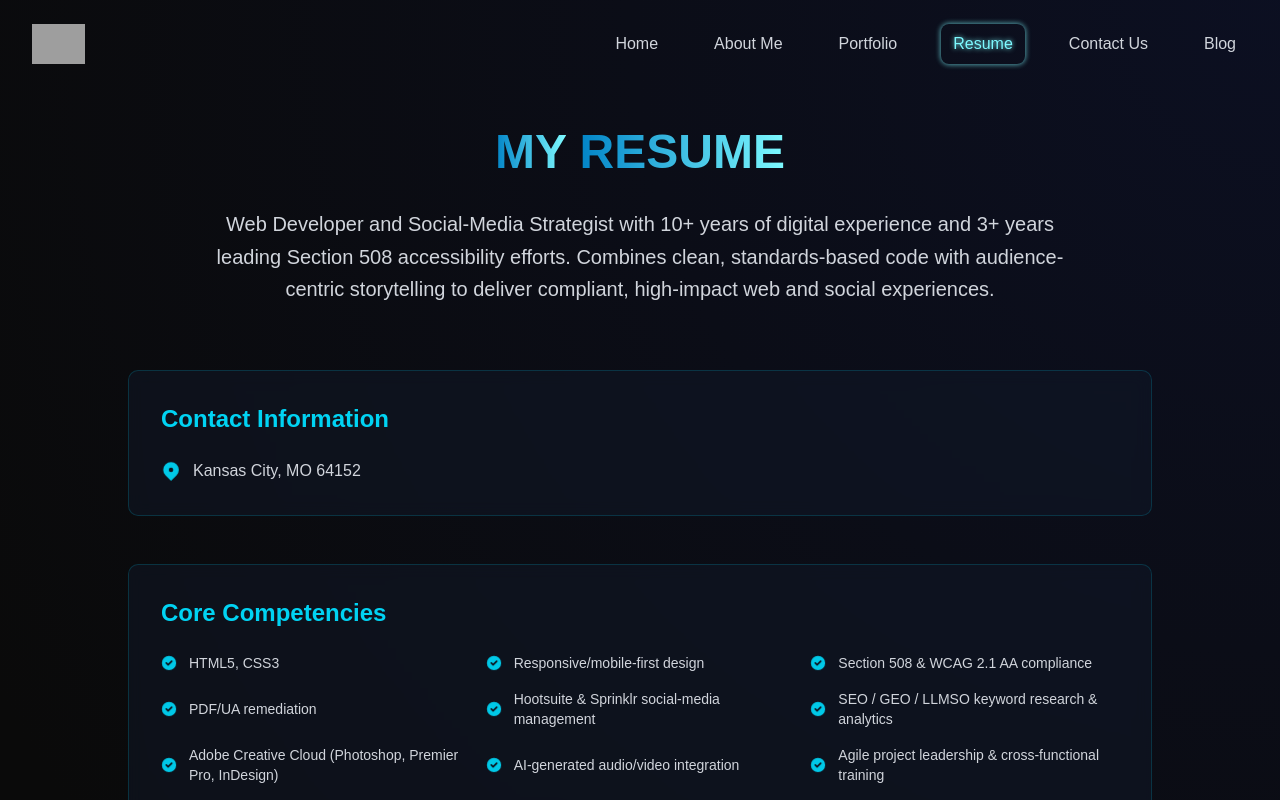
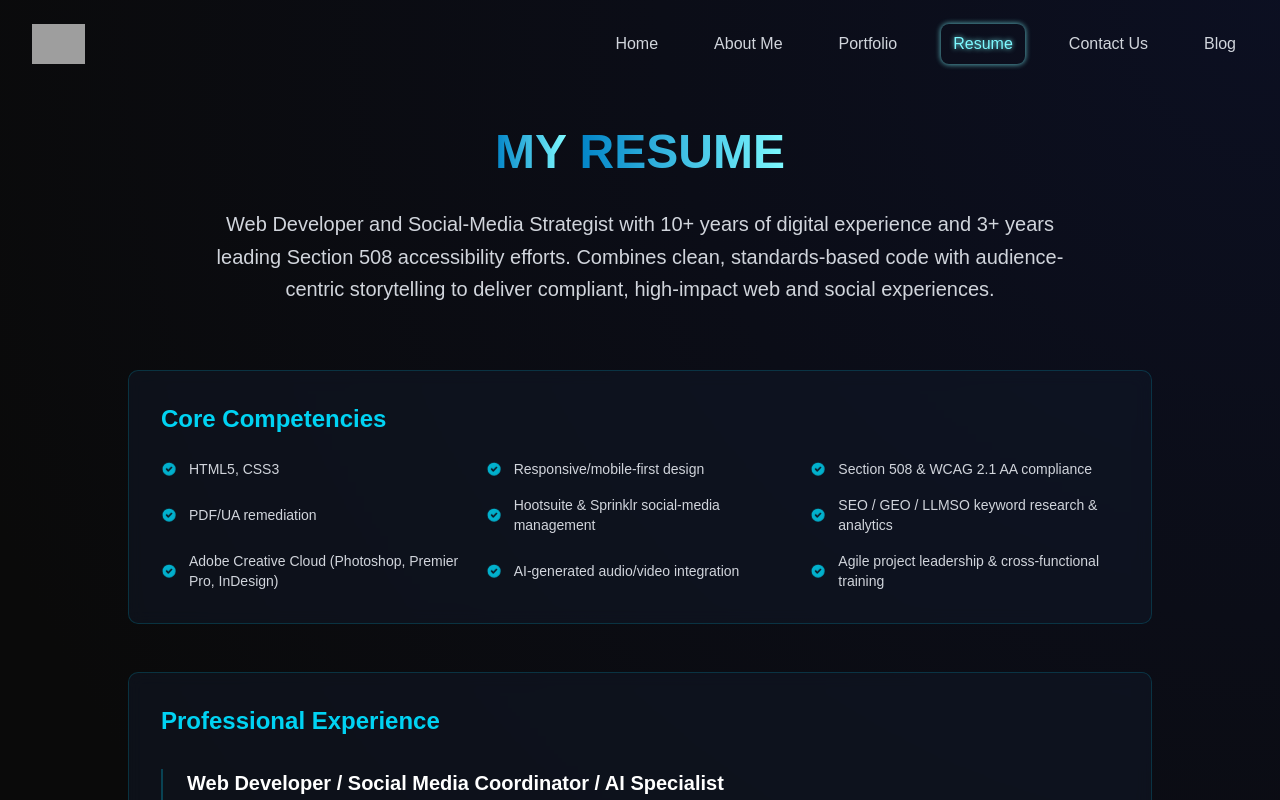
Before and after one commit to gmena82/gerardo-portfolio, a React (Vite) app: page /resume in a window 1280 px wide. Shown: the top 800 px of the page. Built offline with nearby package versions, Linux system fonts and the light colour scheme; grey boxes are pictures that could not be loaded.

Commit message:
Security improvements: Remove personal info, add rate limiting, clean up unused API files

```diff
--- a/api/contact.js
+++ /dev/null
@@ -1,117 +0,0 @@
-// Vercel Serverless Function for Contact Form
-// This function handles form submissions and sends emails using Resend
-
-export default async function handler(req, res) {
-  // Only allow POST requests
-  if (req.method !== 'POST') {
-    return res.status(405).json({
-      success: false,
-      message: 'Method not allowed. Please use POST.'
-    });
-  }
-
-  try {
-    const { name, email, subject, message } = req.body;
-
-    // Validate required fields
-    if (!name || !email || !message) {
-      return res.status(400).json({
-        success: false,
-        message: 'Please fill in all required fields (name, email, message).'
-      });
-    }
-
-    // Validate email format
-    const emailRegex = /^[^\s@]+@[^\s@]+\.[^\s@]+$/;
-    if (!emailRegex.test(email)) {
-      return res.status(400).json({
-        success: false,
-        message: 'Please enter a valid email address.'
-      });
-    }
-
-    // For now, we'll use a simple approach that works without external dependencies
-    // In production, you would use Resend or another email service
-
-    // Create email content
-    const emailContent = {
-      to: 'Gerardomena82@live.com',
-      from: email,
-      subject: subject || 'New Contact Form Submission',
-      html: `
-        <div style="font-family: Arial, sans-serif; max-width: 600px; margin: 0 auto; padding: 20px; background-color: #f9f9f9;">
-          <div style="background: linear-gradient(135deg, #1a1a2e 0%, #16213e 100%); padding: 30px; border-radius: 10px; color: white;">
-            <h2 style="color: #7df9ff; margin-bottom: 20px; font-size: 24px;">New Contact Form Submission</h2>
-
-            <div style="background-color: rgba(125, 249, 255, 0.1); padding: 20px; border-radius: 8px; border-left: 4px solid #7df9ff; margin-bottom: 20px;">
-              <h3 style="color: #7df9ff; margin-top: 0;">Contact Information</h3>
-              <p><strong>Name:</strong> ${name}</p>
-              <p><strong>Email:</strong> ${email}</p>
-              <p><strong>Subject:</strong> ${subject || 'No subject provided'}</p>
-            </div>
-
-            <div style="background-color: rgba(255, 61, 104, 0.1); padding: 20px; border-radius: 8px; border-left: 4px solid #ff3d68;">
-              <h3 style="color: #ff3d68; margin-top: 0;">Message</h3>
-              <p style="line-height: 1.6; white-space: pre-wrap;">${message}</p>
-            </div>
-
-            <div style="margin-top: 30px; padding-top: 20px; border-top: 1px solid rgba(125, 249, 255, 0.3); text-align: center;">
-              <p style="color: #888; font-size: 14px;">
-                This message was sent from your portfolio contact form at ${new Date().toLocaleString()}
-              </p>
-            </div>
-          </div>
-        </div>
-      `
-    };
-
-    // Log the contact attempt (in production, you'd send the actual email here)
-    console.log('Contact form submission:', {
-      name,
-      email,
-      subject,
-      message,
-      timestamp: new Date().toISOString()
-    });
-
-    // For demo purposes, we'll simulate successful email sending
-    // In production, replace this with actual Resend API call:
-    /*
-    const { Resend } = require('resend');
-    const resend = new Resend(process.env.RESEND_API_KEY);
-
-    const { data, error } = await resend.emails.send({
-      from: 'contact@yourdomain.com',
-      to: ['Gerardomena82@live.com'],
-      subject: emailContent.subject,
-      html: emailContent.html,
-      reply_to: email
-    });
-
-    if (error) {
-      throw new Error(error.message);
-    }
-    */
-
-    // Return success response
-    return res.status(200).json({
-      success: true,
-      message: 'Thank you for your message! I\'ll get back to you within 24 hours.',
-      data: {
-        name,
-        email,
-        subject: subject || 'Contact Form Submission',
-        timestamp: new Date().toISOString()
-      }
-    });
-
-  } catch (error) {
-    console.error('Contact form error:', error);
-
-    return res.status(500).json({
-      success: false,
-      message: 'Sorry, there was an error sending your message. Please try again or email me directly at Gerardomena82@live.com.',
-      error: process.env.NODE_ENV === 'development' ? error.message : undefined
-    });
-  }
-}
--- a/src/pages/Contact.jsx
+++ b/src/pages/Contact.jsx
@@ -1,4 +1,4 @@
-import { useState } from 'react'
+import { useState, useEffect } from 'react'
 
 import usePageMetadata from '../hooks/usePageMetadata'
 
@@ -21,6 +21,31 @@ function Contact() {
   const [isSubmitting, setIsSubmitting] = useState(false)
   const [submitStatus, setSubmitStatus] = useState('')
   const [statusMessage, setStatusMessage] = useState('')
+  const [rateLimitRemaining, setRateLimitRemaining] = useState(null)
+
+  // Rate limiting: Check localStorage for recent submission
+  useEffect(() => {
+    const lastSubmission = localStorage.getItem('lastContactSubmission')
+    if (lastSubmission) {
+      const timeSinceLastSubmit = Date.now() - parseInt(lastSubmission)
+      const cooldownPeriod = 60000 // 1 minute cooldown
+      if (timeSinceLastSubmit < cooldownPeriod) {
+        setRateLimitRemaining(Math.ceil((cooldownPeriod - timeSinceLastSubmit) / 1000))
+      }
+    }
+  }, [])
+
+  // Update countdown timer
+  useEffect(() => {
+    if (rateLimitRemaining && rateLimitRemaining > 0) {
+      const timer = setTimeout(() => {
+        setRateLimitRemaining(rateLimitRemaining - 1)
+      }, 1000)
+      return () => clearTimeout(timer)
+    } else if (rateLimitRemaining === 0) {
+      setRateLimitRemaining(null)
+    }
+  }, [rateLimitRemaining])
 
   const handleChange = (e) => {
     setFormData({
@@ -31,6 +56,14 @@ function Contact() {
 
   const handleSubmit = async (e) => {
     e.preventDefault()
+
+    // Check rate limit
+    if (rateLimitRemaining) {
+      setSubmitStatus('error')
+      setStatusMessage(`Please wait ${rateLimitRemaining} seconds before submitting again.`)
+      return
+    }
+
     setIsSubmitting(true)
     setSubmitStatus('')
     setStatusMessage('')
@@ -55,6 +88,9 @@ function Contact() {
         setSubmitStatus('success')
         setStatusMessage('Thank you for your message! I\'ll get back to you within 24 hours.')
         setFormData({ name: '', email: '', phone: '', subject: '', message: '' })
+        // Set rate limit after successful submission
+        localStorage.setItem('lastContactSubmission', Date.now().toString())
+        setRateLimitRemaining(60) // 60 seconds cooldown
       } else {
         const result = await response.json()
         setSubmitStatus('error')
@@ -64,7 +100,7 @@ function Contact() {
     } catch (error) {
       console.error('Form submission error:', error)
       setSubmitStatus('error')
-      setStatusMessage('Network error. Please check your connection and try again, or email me directly at Gerardomena82@live.com.')
+      setStatusMessage('Network error. Please check your connection and try again.')
     } finally {
       setIsSubmitting(false)
     }
@@ -190,10 +226,12 @@ function Contact() {
               </div>
               <button
                 type="submit"
-                disabled={isSubmitting}
+                disabled={isSubmitting || rateLimitRemaining}
                 className="w-full btn-primary-glow bg-gradient-to-r from-cyan-400 to-blue-500 text-white font-bold py-3 px-8 rounded-lg transition-all duration-300 transform hover:scale-105 disabled:opacity-50 disabled:cursor-not-allowed disabled:transform-none"
               >
-                {isSubmitting ? (
+                {rateLimitRemaining ? (
+                  `Please wait ${rateLimitRemaining}s before submitting again`
+                ) : isSubmitting ? (
                   <div className="flex items-center justify-center gap-2">
                     <svg className="animate-spin h-4 w-4" fill="none" viewBox="0 0 24 24">
                       <circle className="opacity-25" cx="12" cy="12" r="10" stroke="currentColor" strokeWidth="4"></circle>
@@ -206,18 +244,6 @@ function Contact() {
                 )}
               </button>
             </form>
-
-            <div className="mt-6 p-4 bg-gray-800/30 rounded-lg border border-gray-600/30">
-              <div className="flex items-center gap-2">
-                <svg className="w-4 h-4 text-cyan-400" fill="currentColor" viewBox="0 0 20 20">
-                  <path d="M2.003 5.884L10 9.882l7.997-3.998A2 2 0 0016 4H4a2 2 0 00-1.997 1.884z"></path>
-                  <path d="M18 8.118l-8 4-8-4V14a2 2 0 002 2h12a2 2 0 002-2V8.118z"></path>
-                </svg>
-                <p className="text-gray-400 text-sm">
-                  Direct email: <a href="mailto:Gerardomena82@live.com" className="text-cyan-400 hover:text-cyan-300 transition-colors">Gerardomena82@live.com</a>
-                </p>
-              </div>
-            </div>
           </div>
 
           {/* Contact Information */}
--- a/src/pages/Resume.jsx
+++ b/src/pages/Resume.jsx
@@ -159,48 +159,6 @@ function Resume() {
           </p>
         </motion.div>
 
-        {/* Contact Information */}
-        <motion.div
-          className="bg-gray-900/50 backdrop-blur-sm border border-cyan-500/20 rounded-lg p-8 mb-12"
-          initial={{ opacity: 0, y: 40 }}
-          whileInView={{ opacity: 1, y: 0 }}
-          transition={{ duration: 0.6, ease: 'easeOut', delay: 0.1 }}
-          viewport={viewport}
-        >
-          <h2 className="font-orbitron text-2xl font-bold text-cyan-400 mb-6">Contact Information</h2>
-          <div className="grid md:grid-cols-2 gap-6 text-gray-300">
-            {[
-              {
-                label: 'Kansas City, MO 64152',
-                icon: (
-                  <path
-                    fillRule="evenodd"
-                    d="M5.05 4.05a7 7 0 119.9 9.9L10 18.9l-4.95-4.95a7 7 0 010-9.9zM10 11a2 2 0 100-4 2 2 0 000 4z"
-                    clipRule="evenodd"
-                  ></path>
-                )
-              }
-            ].map((contact, index) => (
-              <motion.div
-                key={contact.label}
-                className="flex items-center gap-3"
-                initial={{ opacity: 0, y: 20 }}
-                whileInView={{ opacity: 1, y: 0 }}
-                transition={{ duration: 0.45, ease: 'easeOut', delay: 0.2 + index * 0.05 }}
-                viewport={tightViewport}
-              >
-                <svg
-                  className="w-5 h-5 text-cyan-400 animate-quick-pulse-pause"
-                  fill="currentColor"
-                  viewBox="0 0 20 20"
-                >
-                  {contact.icon}
-                </svg>
-                <span>{contact.label}</span>
-              </motion.div>
-            ))}
-          </div>
-        </motion.div>
 
         {/* Core Competencies */}
         <motion.div
```
Also changed, not shown: 1 other file (tests, documents, lock files or other folders).
